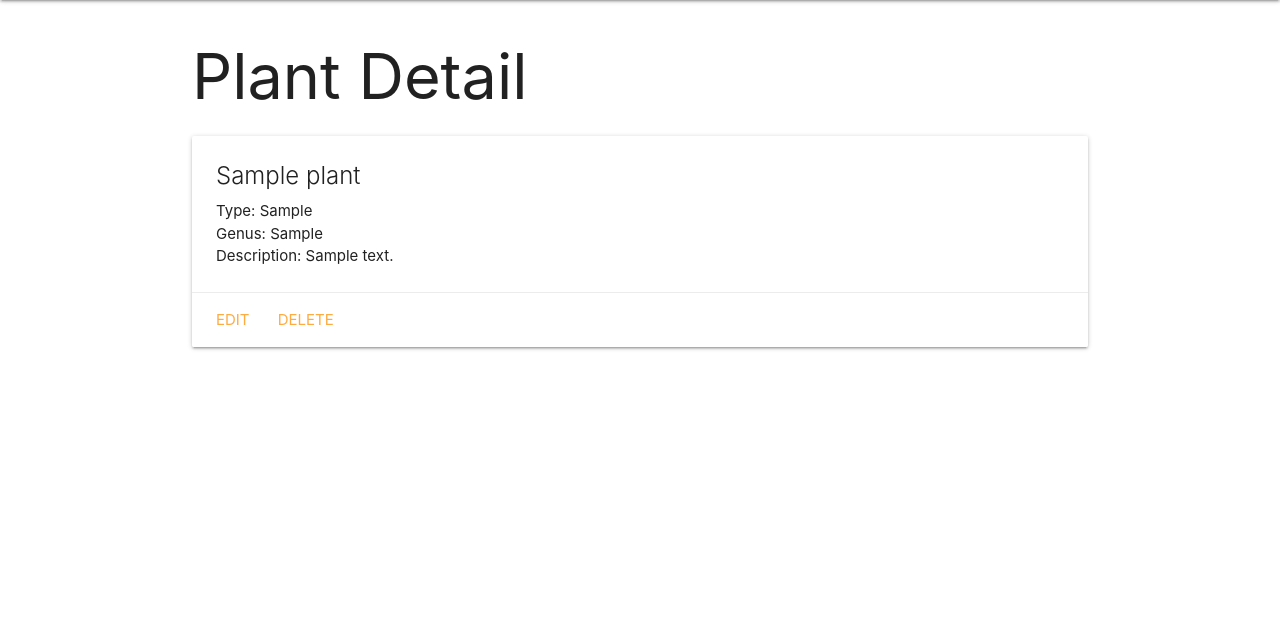
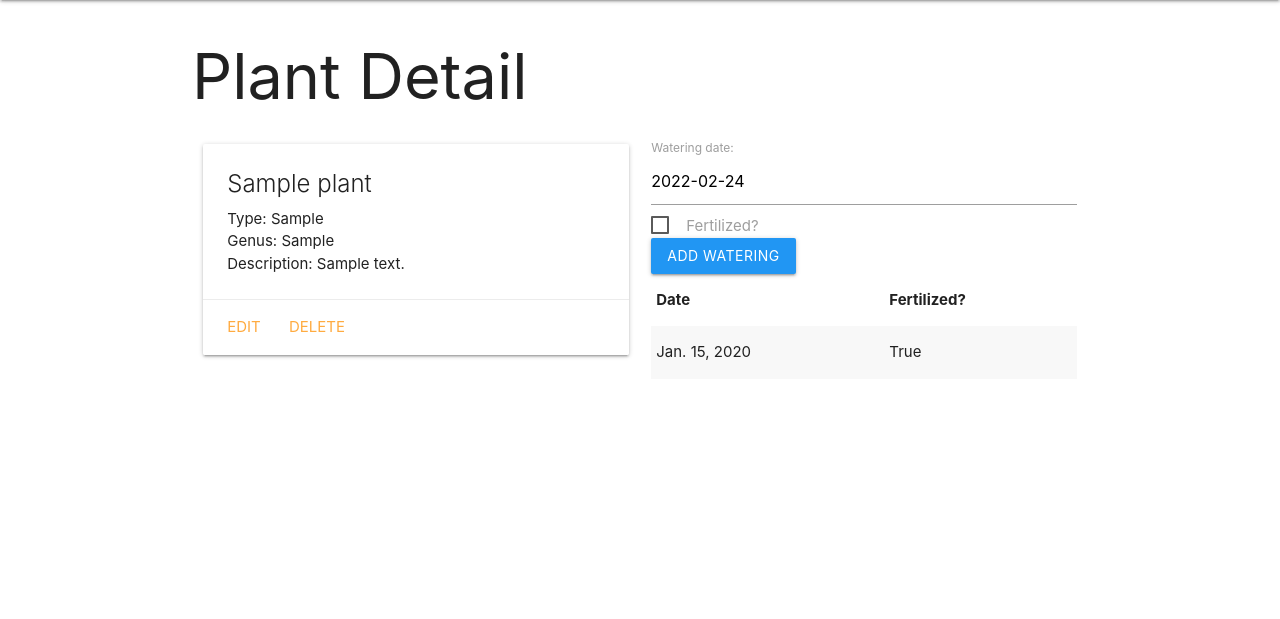
Before and after one commit to jmolasky/plant_collector, a Django app: page /plants/1/ in a window 1280 px wide. Shown: the part 64-683 px from the top of the page. Run offline with Django 4.2, Linux system fonts and the light colour scheme; tables that the repository leaves empty hold one stand-in row (values such as "Sample post").

Commit message:
add watering model with form and display table

```diff
--- a/main_app/admin.py
+++ b/main_app/admin.py
@@ -1,6 +1,7 @@
 from django.contrib import admin
-from .models import Plant
+from .models import Plant, Watering
 
 # Register your models here.
 
 admin.site.register(Plant)
+admin.site.register(Watering)
--- /dev/null
+++ b/main_app/forms.py
@@ -0,0 +1,8 @@
+from django.forms import ModelForm
+
+from .models import Watering
+
+class WateringForm(ModelForm):
+    class Meta:
+        model = Watering
+        fields = ('date', 'fertilized')
--- a/main_app/models.py
+++ b/main_app/models.py
@@ -2,6 +2,11 @@ from django.db import models
 from django.urls import reverse
 
 # Create your models here.
+
+# FEEDINGS = (
+#     ('N', 'No'),
+#     ('Y', "Yes"),
+# )
 
 class Plant(models.Model):
     name = models.CharField(max_length=100)
@@ -14,3 +19,17 @@ class Plant(models.Model):
 
     def get_absolute_url(self):
         return reverse('detail', kwargs={'plant_id': self.id})
+
+class Watering(models.Model):
+    date = models.DateField('Watering date')
+    # fertilized = models.CharField(max_length=1, choices=FEEDINGS, default=FEEDINGS[0][0])
+    fertilized = models.BooleanField('Fertilized?')
+    plant = models.ForeignKey(Plant, on_delete=models.CASCADE)
+
+    def __str__(self):
+        if self.fertilized == True:
+            return f"Fertilized and watered on {self.date}"
+        else:
+            return f"Watered on {self.date}"
+    class Meta:
+        ordering = ('-date',)
--- /dev/null
+++ b/main_app/static/js/script.js
@@ -0,0 +1,9 @@
+const dateEl = document.getElementById("id_date");
+const checkboxEl = document.getElementById("id_fertilized");
+
+M.Datepicker.init(dateEl, {
+  format: "yyyy-mm-dd",
+  defaultDate: new Date(),
+  setDefaultDate: true,
+  autoClose: true,
+});
--- a/main_app/templates/base.html
+++ b/main_app/templates/base.html
@@ -12,6 +12,8 @@
       href="https://cdnjs.cloudflare.com/ajax/libs/materialize/1.0.0/css/materialize.min.css"
     />
     <link rel="stylesheet" href="{% static 'css/style.css' %}" />
+    <script src="https://cdnjs.cloudflare.com/ajax/libs/materialize/1.0.0/js/materialize.min.js"></script>
+    <script defer src="{% static 'js/script.js' %}"></script>
   </head>
   <body>
     <header class="navbar-fixed">
--- a/main_app/templates/plants/detail.html
+++ b/main_app/templates/plants/detail.html
@@ -2,6 +2,8 @@
 
 <h1>Plant Detail</h1>
 
+<div class="row">
+  <div class="col s6">
     <div class="card">
       <div class="card-content">
         <span class="card-title">{{ plant.name }}</span>
@@ -14,4 +16,42 @@
         <a href="{% url 'plants_delete' plant.id %}">Delete</a>
       </div>
     </div>
+  </div>
+  <div class="col s6">
+    <form action="{% url 'add_watering' plant.id %}" method="POST">
+      {% csrf_token %} {{ watering_form.non_field_errors }}
+      <div class="fieldWrapper">
+        {{ watering_form.date.errors }}
+        <label for="{{ watering_form.date.id_for_label }}"
+          >Watering date:</label
+        >
+        {{ watering_form.date }}
+      </div>
+      <div class="fieldWrapper">
+        {{ watering_form.fertilized.errors }}
+        <label for="{{ watering_form.fertilized.id_for_label }}">
+          {{ watering_form.fertilized }}
+          <span>{{ watering_form.fertilized.label }}</span>
+        </label>
+      </div>
+      <input type="submit" value="Add Watering" class="btn blue" />
+    </form>
+    <table class="striped">
+      <thead>
+        <tr>
+          <th>Date</th>
+          <th>Fertilized?</th>
+        </tr>
+      </thead>
+      <tbody>
+        {% for watering in plant.watering_set.all %}
+        <tr>
+          <td>{{ watering.date }}</td>
+          <td>{{ watering.fertilized }}</td>
+        </tr>
+        {% endfor %}
+      </tbody>
+    </table>
+  </div>
+</div>
 {% endblock %}
--- a/main_app/urls.py
+++ b/main_app/urls.py
@@ -9,4 +9,5 @@ urlpatterns = [
     path('plants/create/', views.PlantCreate.as_view(), name='plants_create'),
     path('plants/<int:pk>/update', views.PlantUpdate.as_view(), name='plants_update'),
     path('plants/<int:pk>/delete', views.PlantDelete.as_view(), name='plants_delete'),
+    path('plants/<int:plant_id>/add_watering', views.add_watering, name='add_watering'),
 ]
--- a/main_app/views.py
+++ b/main_app/views.py
@@ -1,6 +1,6 @@
-from django.shortcuts import render
+from django.shortcuts import render, redirect
 from django.views.generic.edit import CreateView, UpdateView, DeleteView
-
+from .forms import WateringForm
 from .models import Plant
 
 # Create your views here.
@@ -17,7 +17,16 @@ def plants_index(request):
 
 def plants_detail(request, plant_id):
     plant = Plant.objects.get(id=plant_id)
-    return render(request, 'plants/detail.html', {'plant': plant})
+    watering_form = WateringForm()
+    return render(request, 'plants/detail.html', {'plant': plant, 'watering_form': watering_form})
+
+def add_watering(request, plant_id):
+    form = WateringForm(request.POST)
+    if form.is_valid():
+        new_watering = form.save(commit=False)
+        new_watering.plant_id = plant_id
+        new_watering.save()
+    return redirect('detail', plant_id=plant_id)
 
 class PlantCreate(CreateView):
     model = Plant
```
Also changed, not shown: main_app/migrations/0002_watering.py (added). Lines whose indentation alone changed are shown as unchanged.
